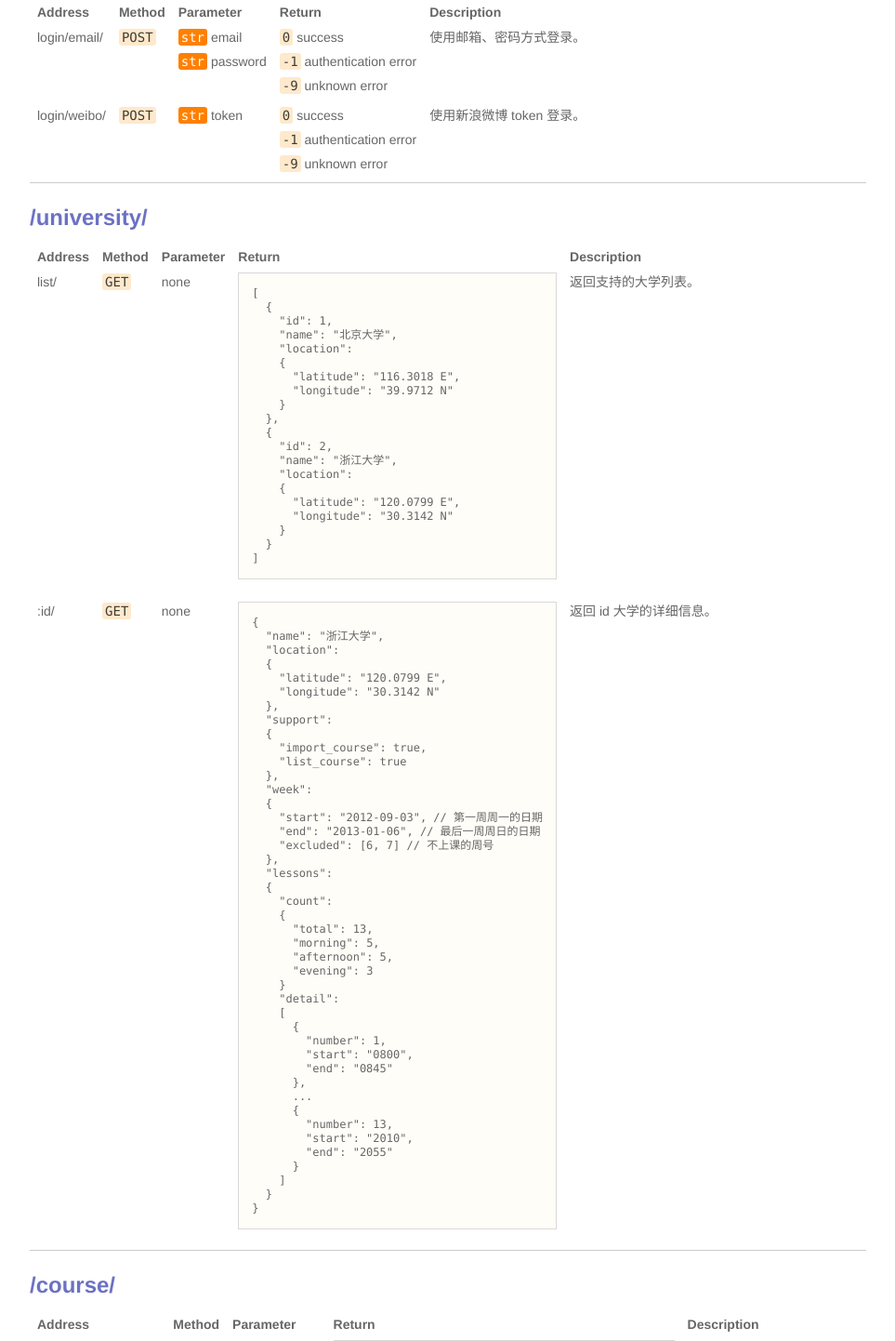
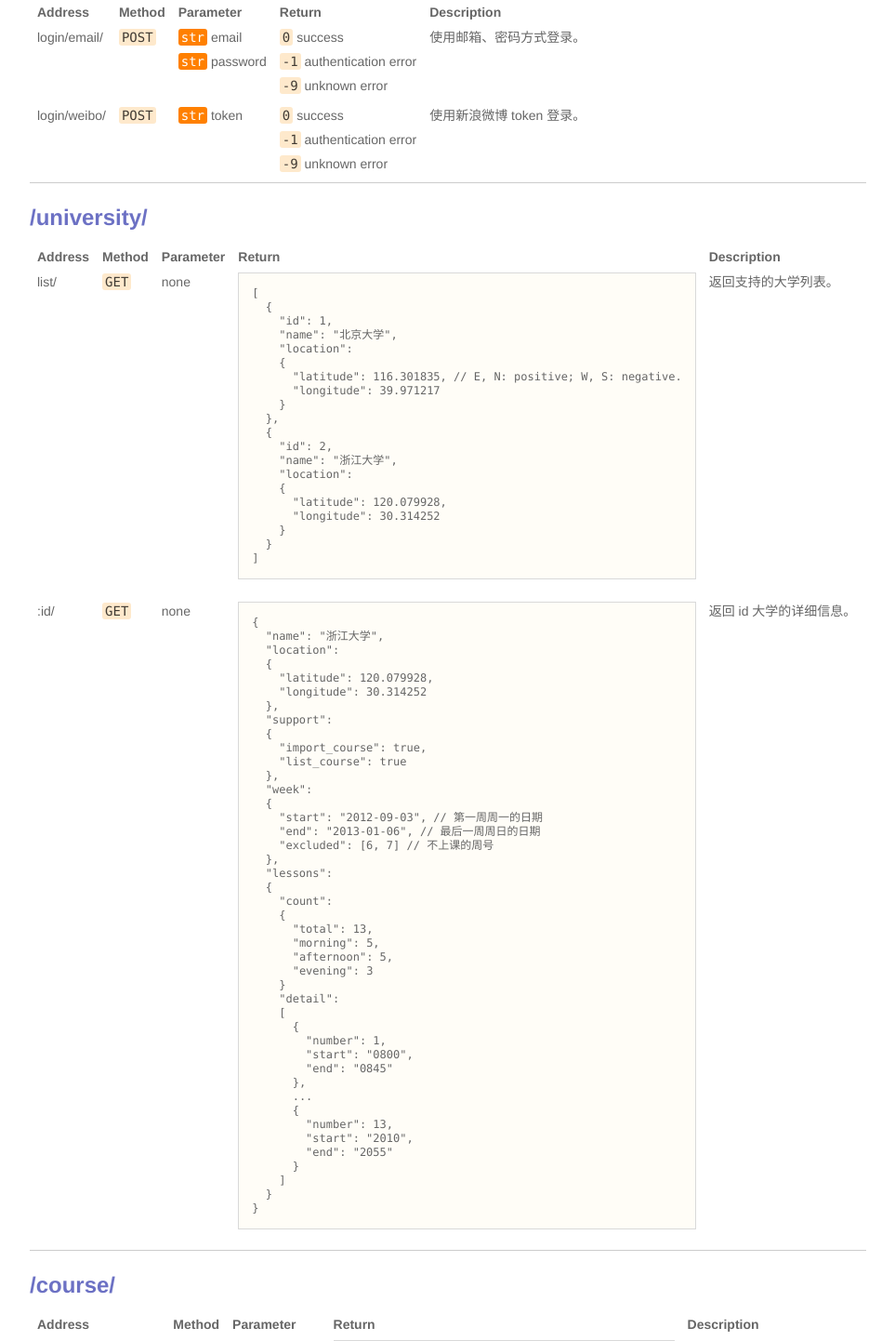
Before and after one commit to pkuapp/Nanbeige_server, a Django app: page / in a window 1280 px wide. Shown: the part 1150-2592 px from the top of the page at 93% size, without its empty margins (158-1121 px from the left). Run offline with Django 3.2, Linux system fonts and the light colour scheme; parts of the project's set-up code (start-up, migrations or seed data) failed here and were passed over.

Commit message:
update api doc.

```diff
--- a/templates/API.html
+++ b/templates/API.html
@@ -346,8 +346,8 @@ td:last-child {
     "name": "北京大学",
     "location":
     {
-      "latitude": "116.3018 E",
-      "longitude": "39.9712 N"
+      "latitude": 116.301835, // E, N: positive; W, S: negative.
+      "longitude": 39.971217
     }
   },
   {
@@ -355,8 +355,8 @@ td:last-child {
     "name": "浙江大学",
     "location":
     {
-      "latitude": "120.0799 E",
-      "longitude": "30.3142 N"
+      "latitude": 120.079928,
+      "longitude": 30.314252
     }
   }
 ]</pre></td>
@@ -371,8 +371,8 @@ td:last-child {
   "name": "浙江大学",
   "location":
   {
-    "latitude": "120.0799 E",
-    "longitude": "30.3142 N"
+    "latitude": 120.079928,
+    "longitude": 30.314252
   },
   "support":
   {
```
